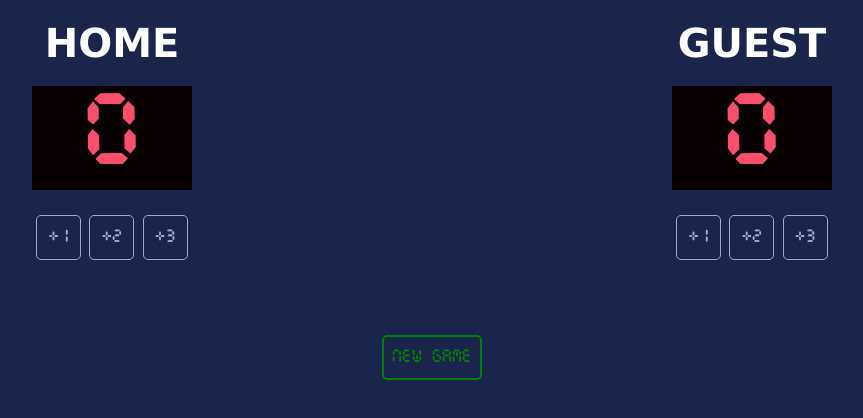
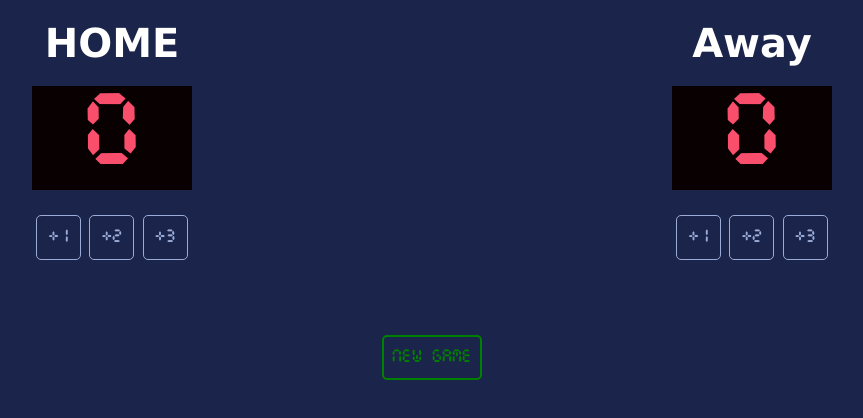
Before and after one commit to Georgeccy/basketball-scoreboard, a website built with Vite: page index.html in a window 1280 px wide. Shown: the whole page, without its empty margins (208-1071 px from the left). Built offline with nearby package versions, Linux system fonts and the light colour scheme.

Commit message:
Update index.html

```diff
--- a/index.html
+++ b/index.html
@@ -15,7 +15,7 @@
                 </div>
             </div>
             <div>
-                <h3 id="guest" class="team">GUEST</h3>
+                <h3 id="guest" class="team">Away</h3>
                 <p id="guest-scores" class="scores">0</p>
                 <div class="btn-group">
                     <button class="btn" onclick="guestPlus1()">+1</button>
```
